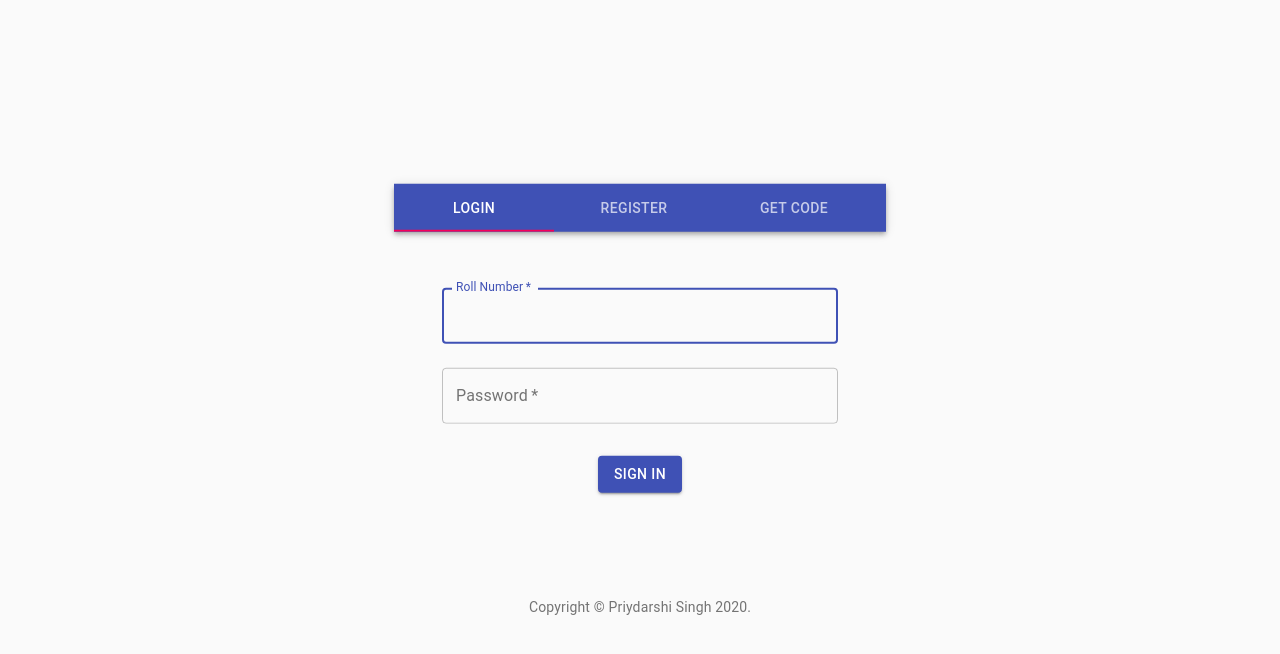
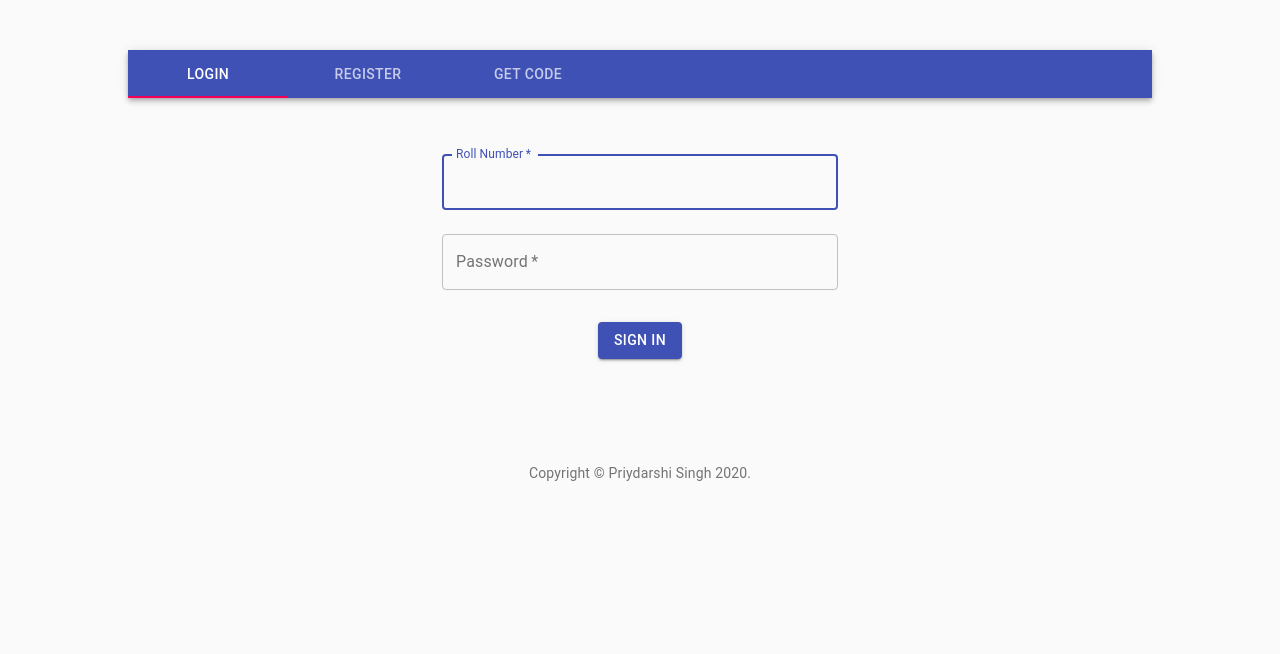
Before and after one commit to dryairship/online-election-manager-frontend, a React (Create React App) app: page / in a window 1280 px wide. Shown: the top 654 px of the page. Built offline with nearby package versions, Linux system fonts and the light colour scheme; what sjcl-all would draw is missing.

Commit message:
Fix components overflow problem

```diff
--- a/src/App.js
+++ b/src/App.js
@@ -9,12 +9,13 @@ function App() {
   const onLogin = newUser => setUser(newUser);
 
   return (
-    <div
-      style={{
-        position: 'absolute', left: '50%', top: '50%',
-        transform: 'translate(-50%, -50%)'
-      }}
-    >
+    <div style={{
+      width: '80%',
+      display: 'flex',
+      justifyContent: 'center',
+      flexDirection: 'column',
+      margin: '50px auto',
+    }}>
       {user
         ? <Home user={user}/>
         : <LRVTabbedPane onLogin={onLogin}/>
```
